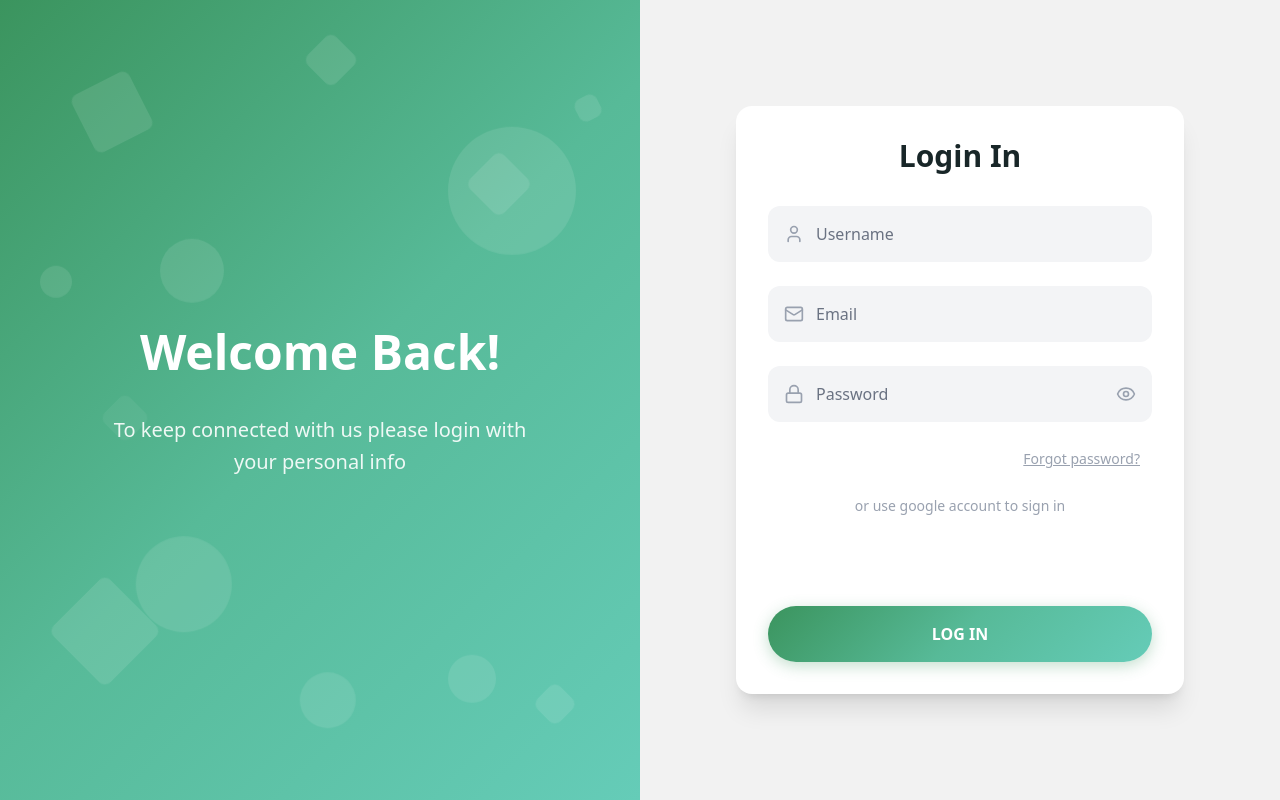
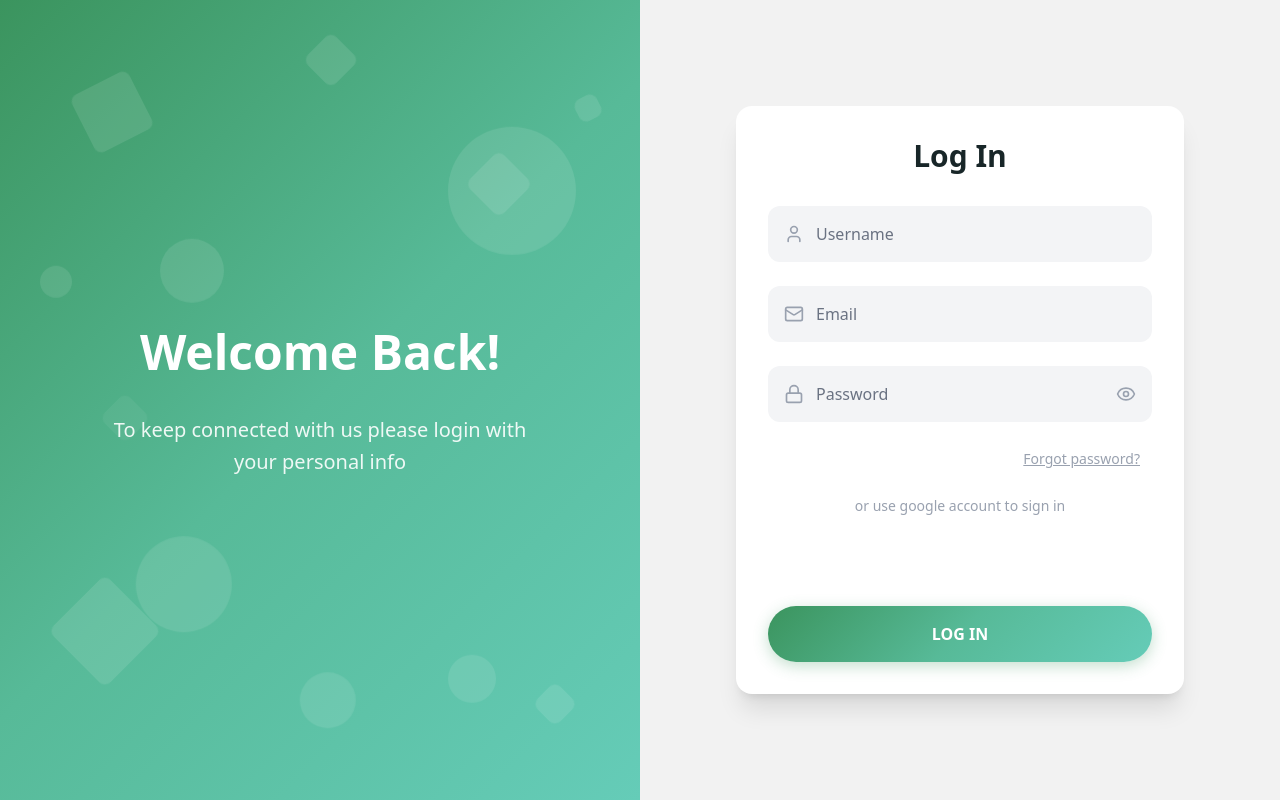
Before and after one commit to Aspira-2k25/reimbursement-automation-system-new, a React (Vite) app in the folder front-end/: page /login in a window 1280 px wide. Built offline with nearby package versions, Linux system fonts and the light colour scheme; no server answers.

Commit message:
fix: login page ui

```diff
--- a/front-end/src/Pages/Login/Login.jsx
+++ b/front-end/src/Pages/Login/Login.jsx
@@ -100,7 +100,7 @@ export default function LoginPage() {
             {/* Header */}
             <div className="text-center mb-6 sm:mb-8">
               <h2 className="text-2xl sm:text-3xl font-bold mb-2" style={{ color: '#182628' }}>
-                Login In
+                Log In
               </h2>
             </div>
 
```
